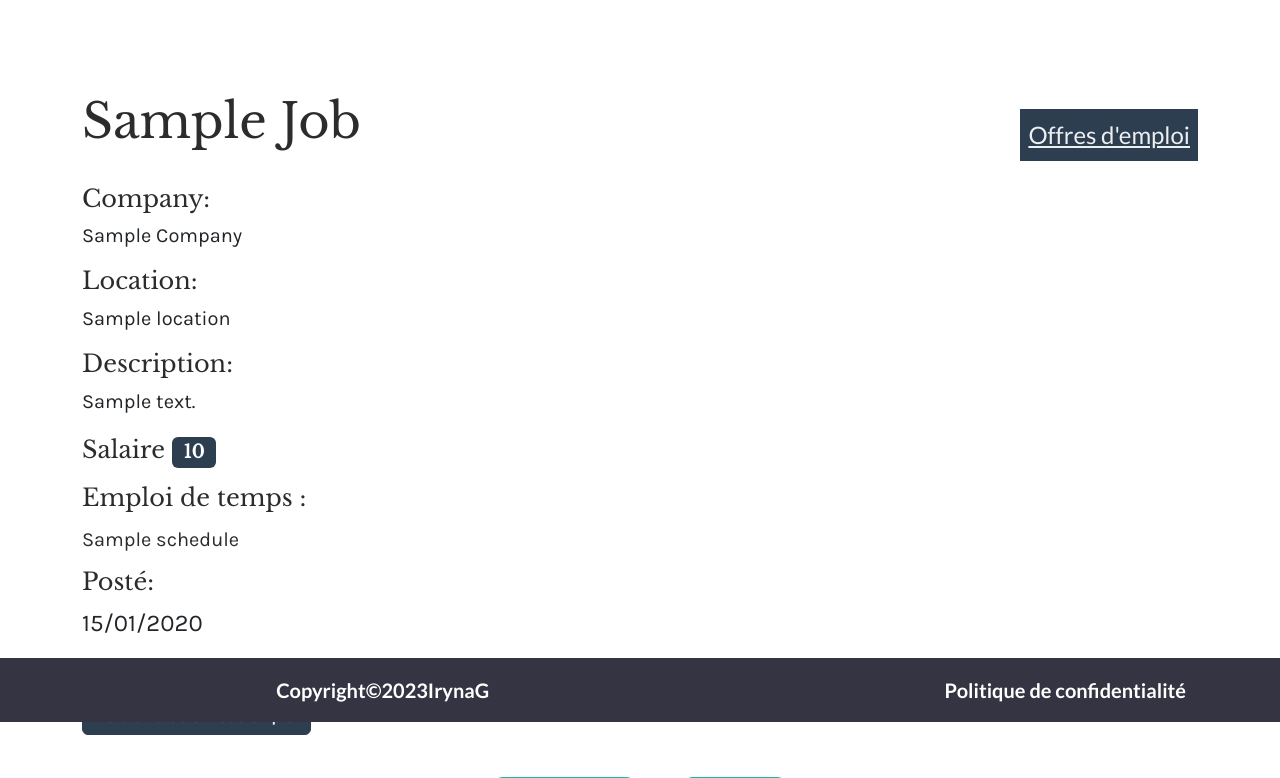
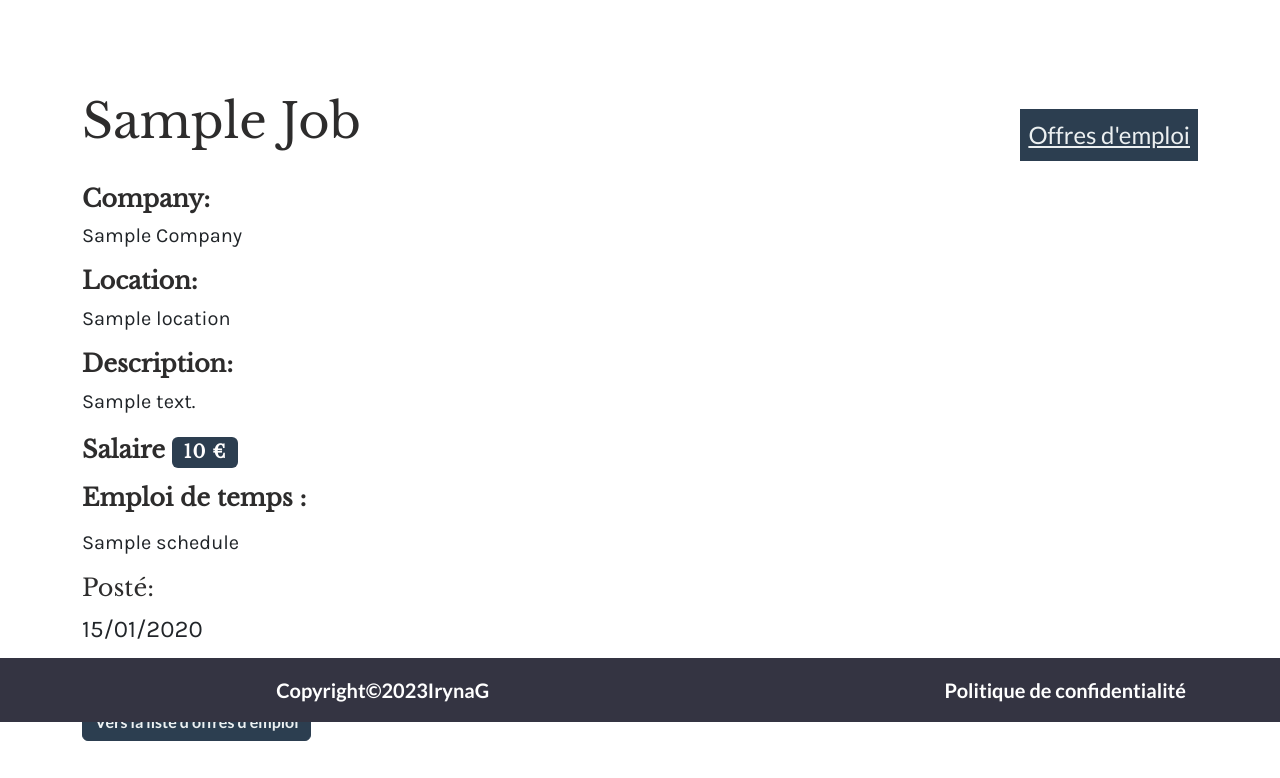
Before and after one commit to letsgowithme/recru1, a Symfony app: template templates/job/show.html.twig in a window 1280 px wide. Shown: the part 78-856 px from the top of the page. Run offline with Twig, Linux system fonts and the light colour scheme; the template is opened without the code that fills it: most values are stand-ins (such as "Sample title", 1, 10 or a date in 2020); style sheets or scripts are compiled from the project's sources; some libraries are stand-ins or nearby versions.

Commit message:
job show add style

```diff
--- a/public/style.css
+++ b/public/style.css
@@ -36,6 +36,9 @@ button {
 .hidden {
   display: none;
 }
+.bold {
+  font-weight: bold !important;
+}
 .truc {
   transform: translateX(-50%);
 }
@@ -47,13 +50,13 @@ button {
 
 
 }
-/* .username_link {
-  position: relative;
-} */
+.card {
+  width: 90%!important;
+}
 .email_confirm_message {
-  position: absolute;
-  top: 5%;
-  left: 15%;
+  position: absolute!important;
+  top: 25%!important;
+  left: 5%;
 
 
 }
@@ -102,6 +105,7 @@ button {
       margin: auto;
      height: 4em;
 
+
     }
     .footer_link1 {
       position: relative;
@@ -110,6 +114,15 @@ button {
     .footer_link2 {
       position: relative;
       left: -1em;
+    }
+    .email_confirm_message {
+      position: absolute!important;
+      top: 25%!important;
+      left: 25%;
+
+    }
+    .card {
+      width: 70%!important;
     }
 
   }
@@ -133,11 +146,17 @@ button {
       position: relative;
       left: -3em;
     }
+    .card {
+      width: 60%!important;
+    }
   }
   @media screen and (min-width: 1400px) {
     .footer_link3 {
       position: relative;
       left: -5em;
     }
-
+    .email_confirm_message {
+      position: absolute!important;
+      margin-top: 10%;
+    }
   }
--- a/templates/apply/index.html.twig
+++ b/templates/apply/index.html.twig
@@ -21,7 +21,7 @@
 
       </div>
     </fieldset>
-    {# <button class="btn btn-primary" type="submit" id="flexSwitch">Approuver</button> #}
+
 
    </li>
 {% endfor %}
--- a/templates/job/show.html.twig
+++ b/templates/job/show.html.twig
@@ -29,19 +29,19 @@
 
 
 		</div>
-		<h4 class="mt-3">Company:</h4>
+		<h4 class="mt-3 bold">Company:</h4>
 		<p class="fs-5  text-capitalize">{{ job.company|raw }}</p>
-		<h4 class="mt-3">Location:</h4>
+		<h4 class="mt-3 bold">Location:</h4>
 		<p class="fs-5">{{ job.location|raw }}</p>
-		<h4 class="mt-3">Description:</h4>
+		<h4 class="mt-3 bold">Description:</h4>
 		<p class="fs-5">{{ job.description|raw }}</p>
-		<h4 class="mt-3">Salaire
-			<span class="badge bg-primary mt-1">
-				{{ job.salary }}</span>
+		<h4 class="mt-3 bold">Salaire
+			<span class="badge bg-primary mt-1" style="letter-spacing: 1px;">
+				{{ job.salary }} €</span>
 		</h4>
-		<h4 class="mt-3 mb-3">Emploi de temps :
+		<h4 class="mt-3 mb-3 bold">Emploi de temps :</h4>
 			<p class="fs-5 mt-3">{{ job.schedule|raw }}</p>
-		</h4>
+
 		<h4 class="mt-3">Posté:</h4>
 		<p class="fs-4">{{ job.createdAt ? job.createdAt|date('d/m/Y') : '' }}</p>
 		<h4 class="mt-3 mb-3 hidden">Par :
--- a/templates/pages/home/index.html.twig
+++ b/templates/pages/home/index.html.twig
@@ -5,10 +5,11 @@
 {% block body %}
 <div class="container">
 {% for message in app.flashes('success') %}
-<div class="alert alert-success text-center mt-2 fs-4 email_confirm_message">
+<div class="alert alert-success text-center fs-4 email_confirm_message">
 {{ message }}
 </div>
 {% endfor %}
+
 <div class="mt-4"> {% include "partials/_job_img.html.twig" %} </div>
 
 <h1
```
Also changed, not shown: templates/admin/consultant/index.html.twig (deleted, +0 -10 lines).
